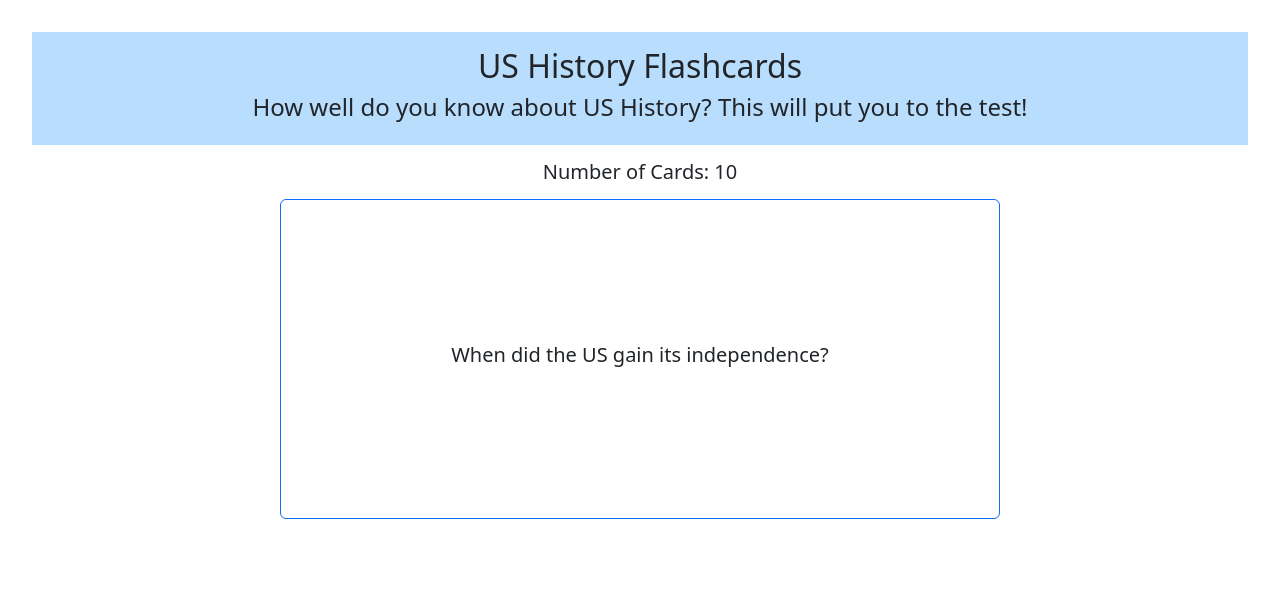
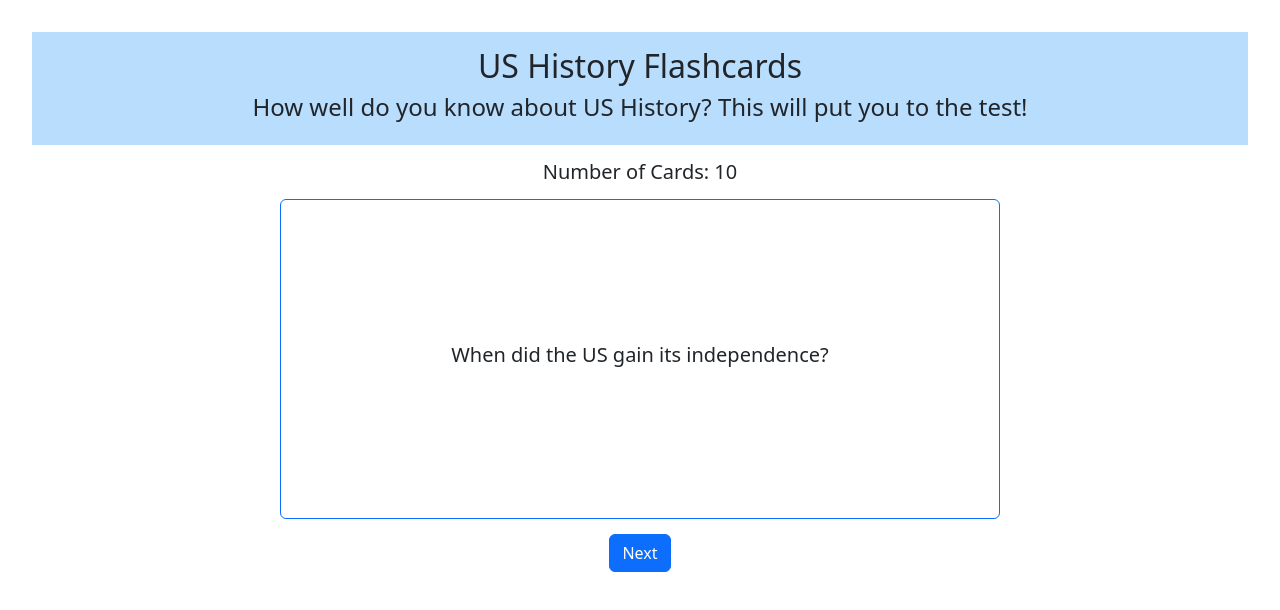
Before and after one commit to St3phy831/Flashcards, a React (Vite) app: page / in a window 1280 px wide. Shown: the top 610 px of the page. Built offline with nearby package versions, Linux system fonts and the light colour scheme.

Commit message:
Added button

```diff
--- a/src/App.jsx
+++ b/src/App.jsx
@@ -3,6 +3,7 @@ import reactLogo from "./assets/react.svg";
 import Flashcard from "./components/Flashcard.jsx";
 import Header from "./components/Header.jsx";
 import { questions } from "./constants/Questions.jsx";
+import Button from 'react-bootstrap/Button';
 import "bootstrap/dist/css/bootstrap.min.css";
 import "./App.css";
 
@@ -15,6 +16,7 @@ function App() {
       />
       <h5>Number of Cards: 10</h5>
       <Flashcard text={questions[0].question} />
+      <Button variant="primary">Next</Button>
     </div>
   );
 }
--- a/src/index.css
+++ b/src/index.css
@@ -16,3 +16,7 @@
 h5{
   margin: 15px;
 }
+
+Button{
+  margin: 15px;
+}
```
